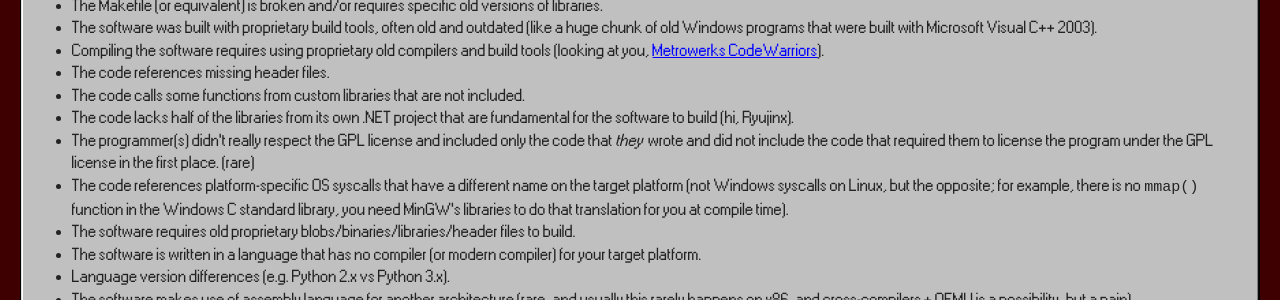
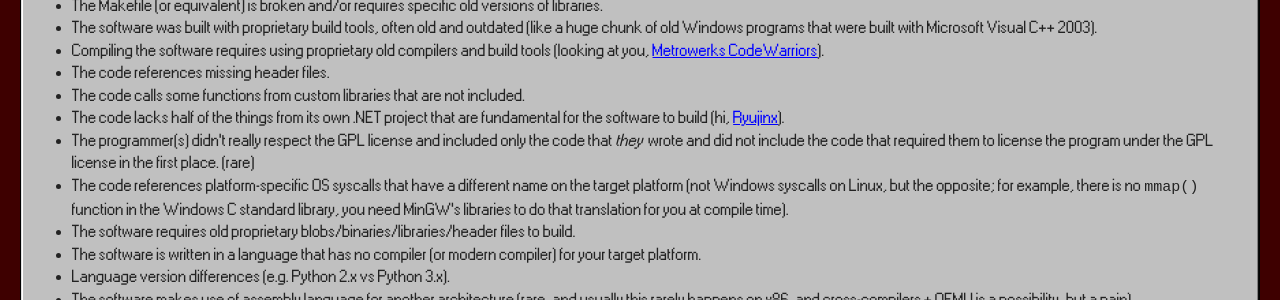
Before and after one commit to scudo005/scudo005.github.io, a Jekyll site: the page built from _posts/2025-07-05-unbuildable-foss.html, in a window 1280 px wide. Shown: the part 543-843 px from the top of the page. Built offline with Jekyll 4.4.1, drawn with Linux system fonts in a browser that asks for light colours; some web fonts are replaced.

```diff
--- a/_posts/2025-07-05-unbuildable-foss.html
+++ b/_posts/2025-07-05-unbuildable-foss.html
@@ -31,8 +31,8 @@ These are a good part of the roadblocks I've encountered over time:<br>
     </li>
     <li>The code references missing header files.</li>
     <li>The code calls some functions from custom libraries that are not included.</li>
-    <li>The code lacks half of the libraries from its own .NET project that are fundamental for the software to build
-        (hi, Ryujinx).</li>
+    <li>The code lacks half of the things from its own .NET project that are fundamental for the software to build
+        (hi, <a href='/2025/07/05/unbuildable-foss.html'>Ryujinx</a>).</li>
     <li>The programmer(s) didn't really respect the GPL license and included only the code that <i>they</i>&nbsp; wrote
         and did not include the code that required them to license the program under the GPL license in the first place.
         (rare)</li>
```
